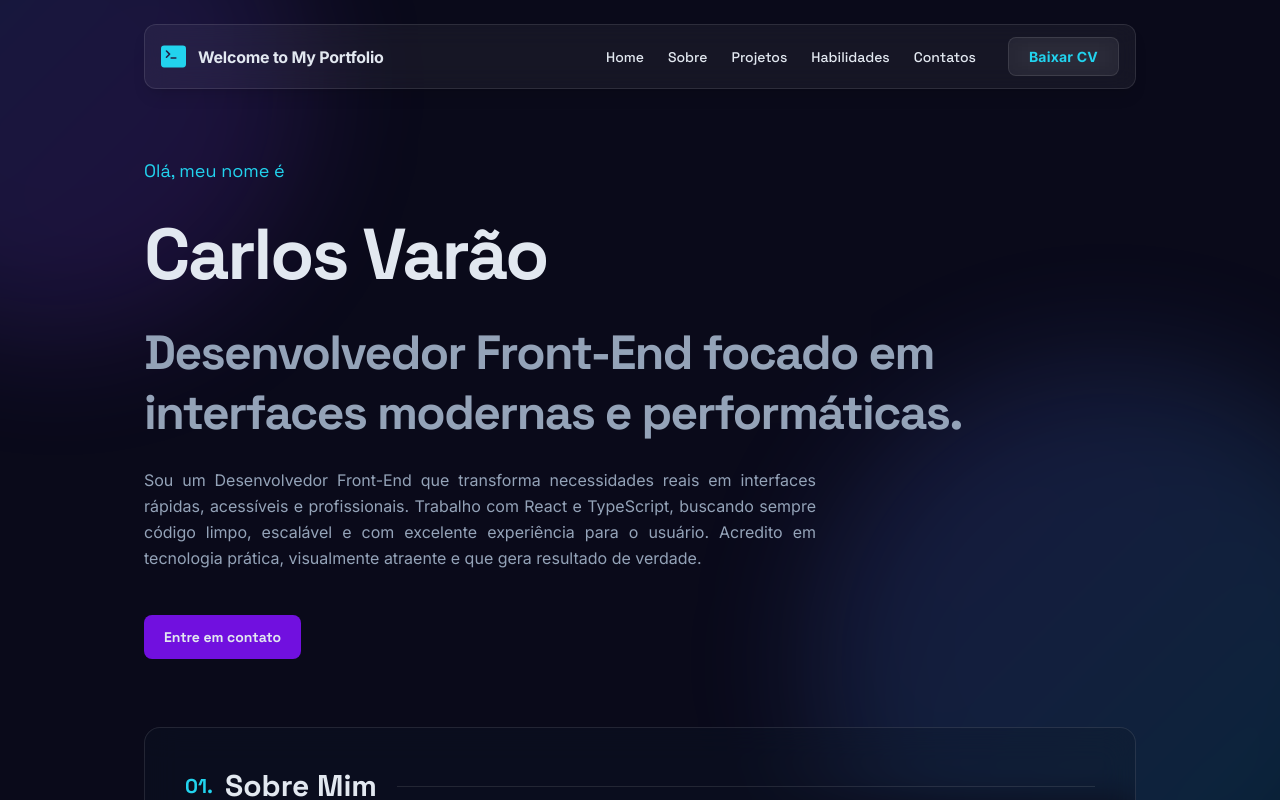
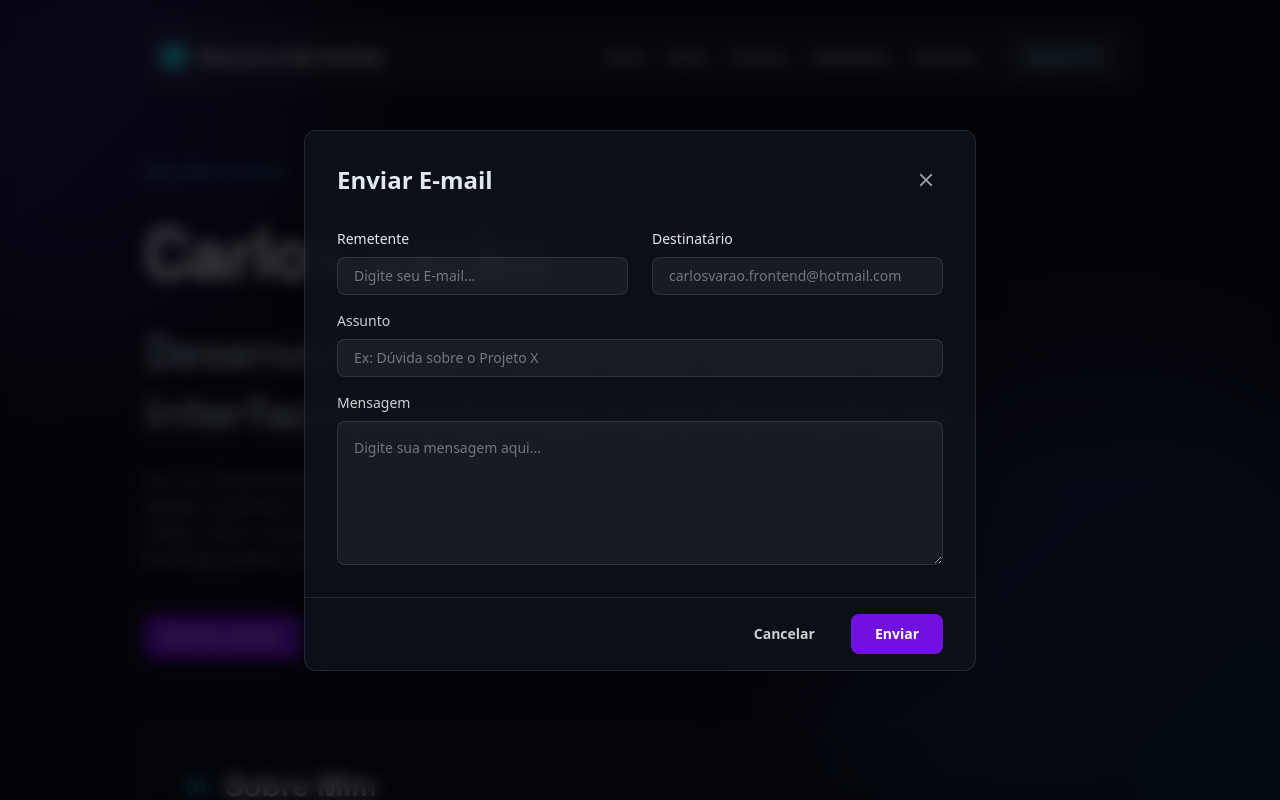
Before and after one commit to CarlosVarao/new_portfolio, a React (Vite) app: page / in a window 1280 px wide. Both pictures are taken after a click on the button "Entre em contato". Shown: the top 800 px of the page. Built offline with nearby package versions, Linux system fonts and the light colour scheme.

Commit message:
ajustes no modal de email

```diff
--- a/src/components/ModalEmail.tsx
+++ b/src/components/ModalEmail.tsx
@@ -1,3 +1,74 @@
-export default function ModalEmail() {
-  return <></>;
+import { MdClose } from "react-icons/md";
+
+interface closeBtn {
+  close: () => void;
 }
+
+export default function ModalEmail({ close }: closeBtn) {
+  return (
+    <div className="fixed inset-0 z-99 flex items-center justify-center bg-black/70 backdrop-blur-sm p-4">
+      <div
+        className="relative flex w-full max-w-2xl flex-col rounded-xl border border-white/10 bg-[#101622]/70 shadow-2xl backdrop-blur-sm"
+        onClick={(e) => e.stopPropagation()}
+      >
+        <div className="px-8 pt-8 flex justify-between items-center">
+          <h1 className="text-[#e2e8f0] text-2xl font-bold">Enviar E-mail</h1>
+          <button
+            className=" rounded-full p-1.5 text-white/60 transition-colors hover:bg-white/10 hover:text-white cursor-pointer"
+            onClick={close}
+          >
+            <MdClose fontSize={22} />
+          </button>
+        </div>
+
+        <div className="flex flex-col gap-4 p-8 text-[#e2e8f0] text-sm">
+          <div className="flex flex-col gap-6 sm:flex-row">
+            <div className="flex flex-col min-w-40 flex-1">
+              <label className=" font-medium pb-2">Remetente</label>
+              <input
+                className="form-input w-full rounded-lg border border-white/10 bg-white/5 px-4 py-2 placeholder:text-white/40 focus:border-primary focus:outline-none "
+                placeholder="Digite seu E-mail..."
+              />
+            </div>
+
+            <div className="flex flex-col min-w-40 flex-1">
+              <label className=" font-medium pb-2">Destinatário</label>
+              <input
+                className="form-input w-full rounded-lg border border-white/10 bg-white/5 px-4 py-2 text-white/40 focus:border-primary focus:outline-none cursor-not-allowed"
+                disabled
+                value="carlosvarao.frontend@hotmail.com"
+              />
+            </div>
+          </div>
+          <label className="flex flex-col min-w-40 flex-1">
+            <p className="text-white/80  font-medium pb-2">Assunto</p>
+            <input
+              className="form-input w-full rounded-lg border border-white/10 bg-white/5 px-4 py-2 text-white placeholder:text-white/40 focus:border-primary focus:outline-none"
+              placeholder="Ex: Dúvida sobre o Projeto X"
+            />
+          </label>
+
+          <label className="flex flex-col min-w-40 flex-1">
+            <p className="text-white/80  font-medium pb-2">Mensagem</p>
+            <textarea
+              className="form-input min-h-36 w-full resize-y rounded-lg border border-white/10 bg-white/5 p-4 text-white placeholder:text-white/40 focus:border-primary focus:outline-none"
+              placeholder="Digite sua mensagem aqui..."
+            ></textarea>
+          </label>
+        </div>
+
+        <div className="flex flex-wrap items-center justify-end gap-3 border-t border-white/10 px-8 py-4">
+          <button
+            className="rounded-lg hover:bg-white/10 px-6 py-2.5 text-sm cursor-pointer font-bold text-white/80 transition-all duration-250"
+            onClick={close}
+          >
+            Cancelar
+          </button>
+          <button className="px-6 py-2.5 rounded-lg bg-primary text-sm font-bold cursor-pointer text-white  hover:bg-[#7110df]/80 bg-[#7110df] transition-all duration-250">
+            Enviar
+          </button>
+        </div>
+      </div>
+    </div>
+  );
+}
--- a/src/components/SectionInicial.tsx
+++ b/src/components/SectionInicial.tsx
@@ -1,7 +1,13 @@
 import informacoesIniciais from "../data/informacoesIniciais.json";
+import ModalEmail from "../components/ModalEmail";
+import { useState } from "react";
 
 export default function SectionInicia() {
+  const [openModal, setOpenModal] = useState(false);
+
   return (
+    <>
+      {openModal && <ModalEmail close={() => setOpenModal(false)} />}
       <div className="flex min-h-[60vh] flex-col items-start justify-center gap-6 text-left font-secondary">
         <p className="text-lg md:text-lg text-[#22D3EE]">Olá, meu nome é</p>
 
@@ -17,9 +23,13 @@ export default function SectionInicia() {
           {informacoesIniciais.descricao}
         </p>
 
-      <button className="md:mt-5 cursor-pointer overflow-hidden rounded-lg py-3 px-3 md:py-3 md:px-5 text-[#e2e8f0] text-xs md:text-sm font-semibold md:font-bold hover:bg-[#7110df]/80 bg-[#7110df] transition-all duration-250 hover:-translate-y-[3px]">
-        <span className="truncate">Entre em contato</span>
+        <button
+          className="md:mt-5 cursor-pointer overflow-hidden rounded-lg py-3 px-3 md:py-3 md:px-5 text-[#e2e8f0] text-xs md:text-sm font-semibold md:font-bold hover:bg-[#7110df]/80 bg-[#7110df] transition-all duration-250 hover:-translate-y-[3px]"
+          onClick={() => setOpenModal(true)}
+        >
+          Entre em contato
         </button>
       </div>
+    </>
   );
 }
--- a/src/components/SectionProject.tsx
+++ b/src/components/SectionProject.tsx
@@ -42,7 +42,7 @@ export default function SectionProject() {
           {dadosProjetos.map((item, index) => (
             <div
               key={index}
-              className="flex gap-5 flex-col rounded-lg p-6 transition-all duration-400 ease-in-out glass-effect hover:-translate-y-[3px]"
+              className="flex gap-5 flex-col rounded-lg p-6 transition-all duration-270 ease-in-out glass-effect hover:-translate-y-[3px]"
             >
               <div className="flex items-center justify-between">
                 <FaRegFolder color="#22D3EE" fontSize={28} />
--- a/src/components/SectionSkills.tsx
+++ b/src/components/SectionSkills.tsx
@@ -7,7 +7,7 @@ export default function SectionSkills() {
       <CardSections numberSection="03." inforSection="Habilidades">
         <div className="font-secondary grid gap-6 grid-cols-1 sm:grid-cols-2 lg:grid-cols-3">
           {skills.map((item) => (
-            <div className="text-center rounded-lg p-6 transition-all duration-400 ease-in-out glass-effect hover:-translate-y-[3px]">
+            <div className="text-center rounded-lg p-6 transition-all duration-270 ease-in-out glass-effect hover:-translate-y-[3px]">
               <p className="text-xl font-bold text-white mb-3">{item.title}</p>
               <div className="flex flex-wrap gap-2 justify-center">
                 {item.tecnologia.map((item) => (
```
Lines whose indentation alone changed are shown as unchanged.
